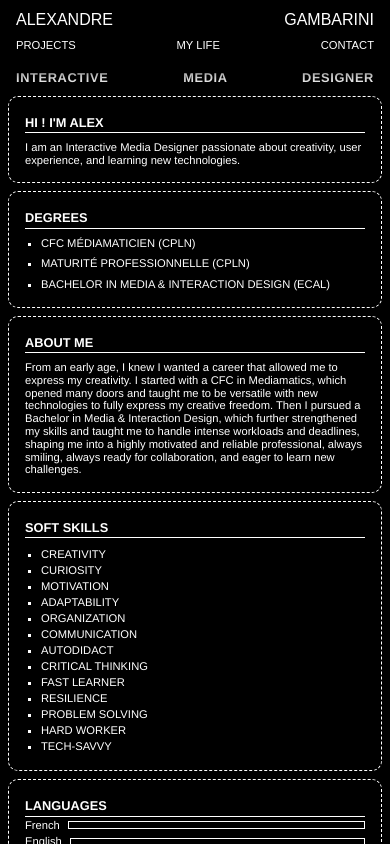
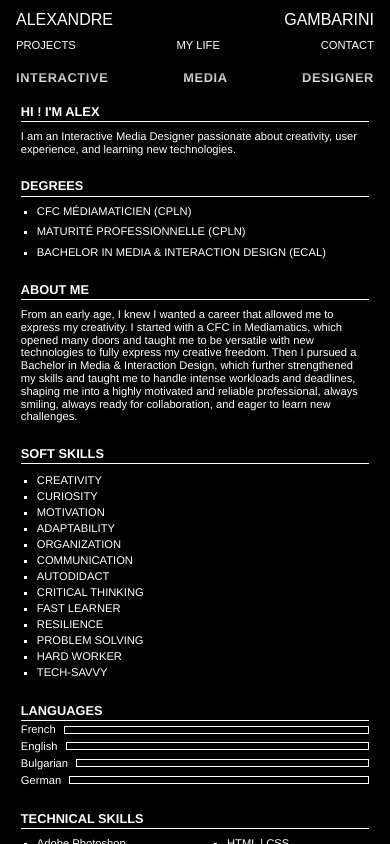
Before and after one commit to caclont/StrapiPortfolio2025, a Next.js app: page /about-me in a window 390 px wide. Shown: the top 844 px of the page. Built offline with nearby package versions, Linux system fonts and the light colour scheme; a web font is replaced by a local one.

Commit message:
Last for the day

```diff
--- a/src/app/about-me/alexandregambarini-smartphone.css
+++ b/src/app/about-me/alexandregambarini-smartphone.css
@@ -53,7 +53,7 @@
     position: relative;
     background-color: rgba(0, 0, 0, 0.6);
     backdrop-filter: blur(10px);
-    padding: 0rem 0.5rem 1.5rem 0.5rem;
+    padding: 0rem 0.5rem 2rem 0.5rem;
     top: calc(clamp(1rem, 5.5vw, 6rem) + 0.2rem);
     display: grid;
     gap: 0.5rem;
@@ -228,9 +228,9 @@
 
   .home-grid > div {
     animation: fadeIn 0.8s forwards;
-    padding: 1rem;
+    padding: 0.4rem 0.8rem;
     border-radius: 10px;
-    border: 1px dashed white;
+    /* border: 1px dashed white; */
   }
   @keyframes fadeIn {
     from { opacity: 0; transform: translateY(20px); }
--- a/src/app/globals.css
+++ b/src/app/globals.css
@@ -31,7 +31,9 @@
     cursor: none;
   }
 }
-
+*{
+  user-select: none;
+}
 :focus {
   outline: none;
 }
```
